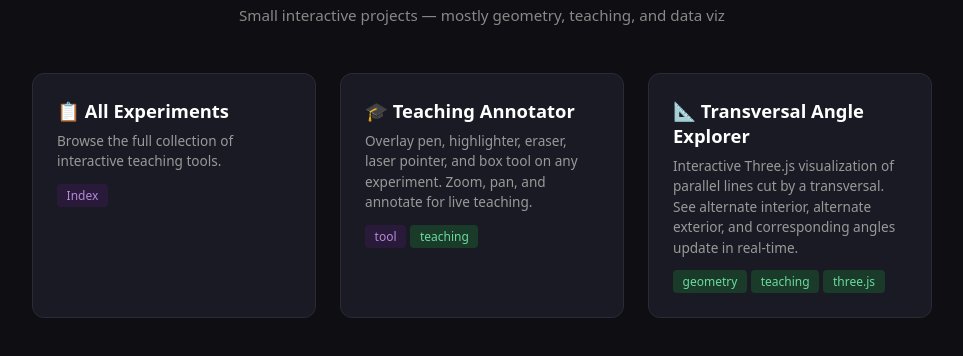
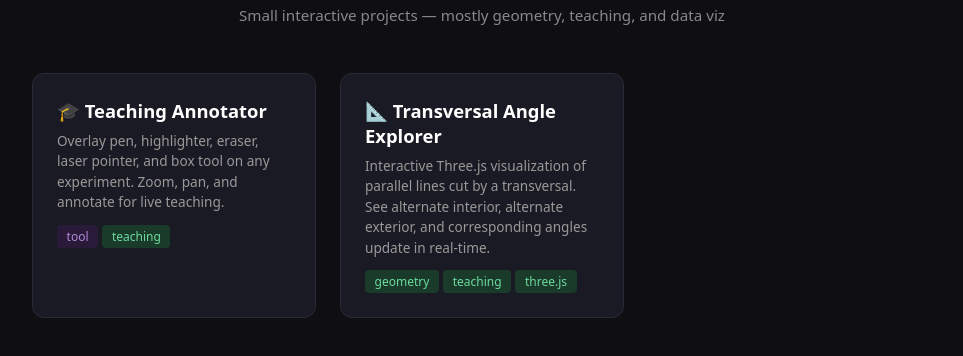
Before and after one commit to happyhunk-code/experiments, a plain HTML site: page index.html in a window 1280 px wide. Shown: the part 110-466 px from the top of the page, without its empty margins (158-1121 px from the left). Drawn offline with Linux system fonts and the light colour scheme.

Commit message:
fix: remove redundant All Experiments card

```diff
--- a/index.html
+++ b/index.html
@@ -58,11 +58,6 @@
   <p class="subtitle">Small interactive projects — mostly geometry, teaching, and data viz</p>
   <div class="grid">
 
-    <a href="experiments/" class="card">
-      <h2>📋 All Experiments</h2>
-      <p>Browse the full collection of interactive teaching tools.</p>
-      <span class="tag tool">Index</span>
-    </a>
     <a href="annotator/" class="card">
       <h2>🎓 Teaching Annotator</h2>
       <p>Overlay pen, highlighter, eraser, laser pointer, and box tool on any experiment. Zoom, pan, and annotate for live teaching.</p>
```
